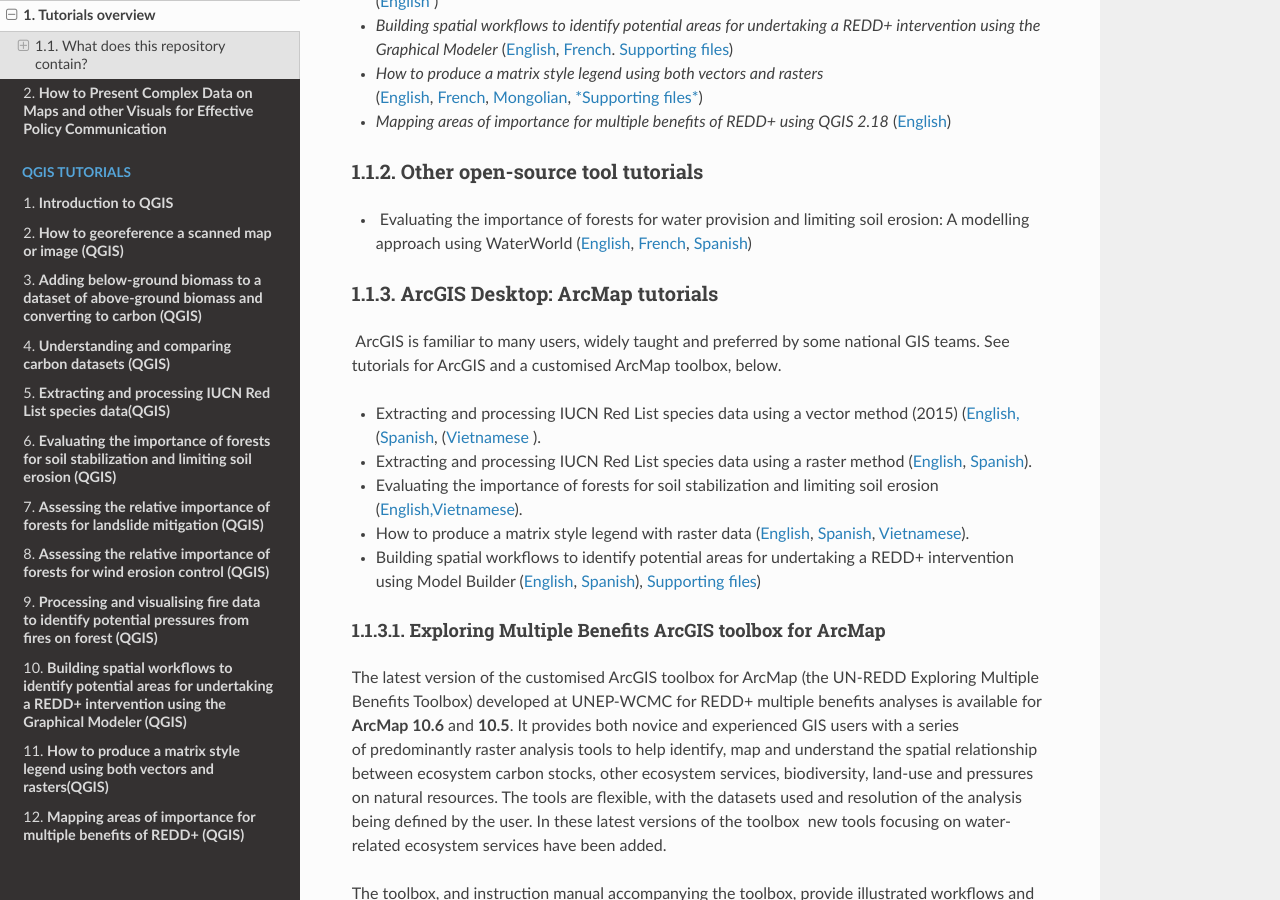
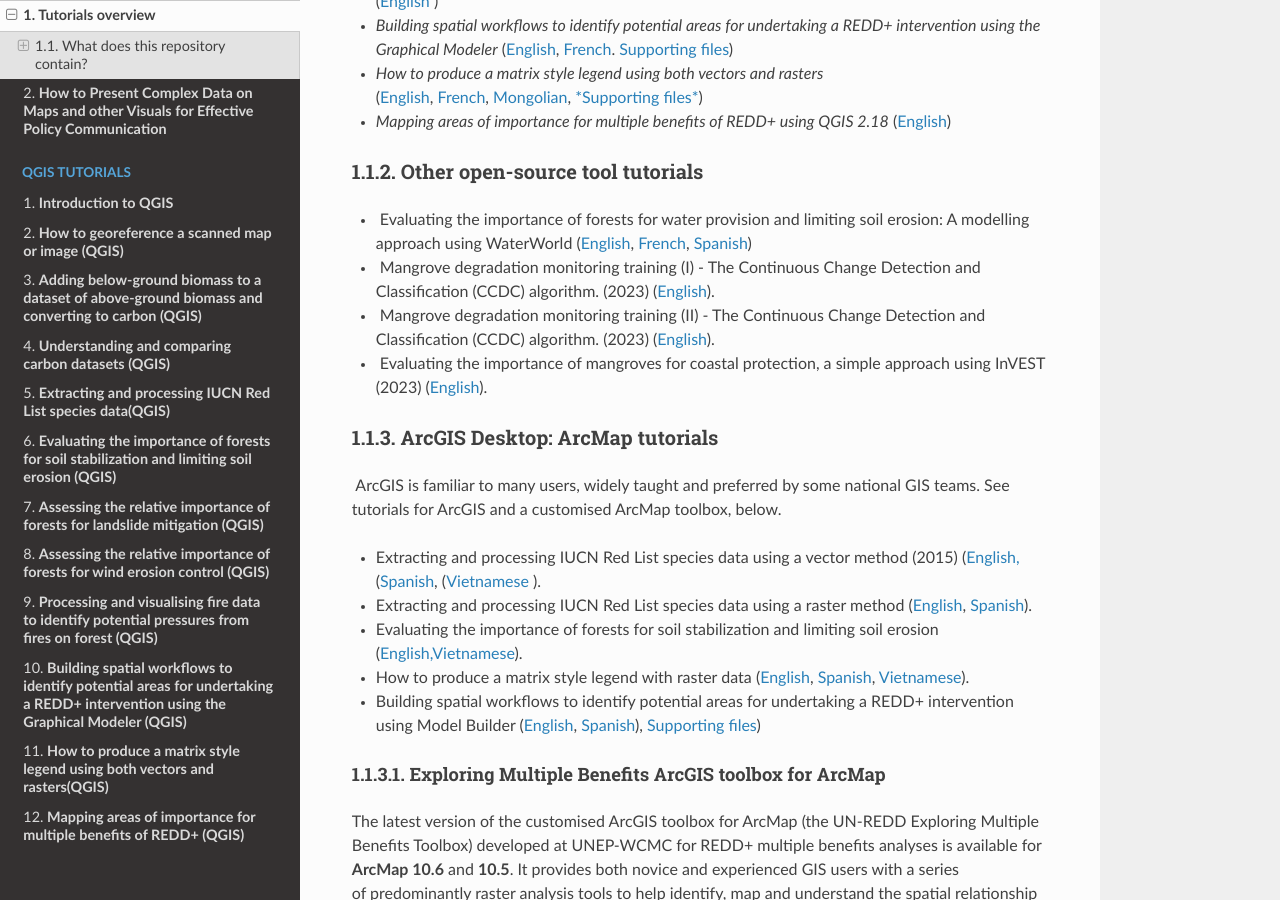
Before and after one commit to corinnar/GIS_tutorials, a Sphinx documentation site: the page built from docs/source/GIS_TOOLS_PAGE.rst, in a window 1280 px wide and 900 px high, scrolled down 1476 px. Built offline with Sphinx 7.4.7 and the Read the Docs theme 2.0.0, drawn with Linux system fonts in a browser that asks for light colours; pages that are not in the unit, such as notebooks, are missing from menus.

Commit message:
Update GIS_TOOLS_PAGE.rst

```diff
--- a/docs/source/GIS_TOOLS_PAGE.rst
+++ b/docs/source/GIS_TOOLS_PAGE.rst
@@ -59,7 +59,11 @@
 ~~~~~~~~~~~~~~~~~~~~~~~~~~~~~~~~~~~~~~~~
 -   Evaluating the importance of forests for water provision and limiting soil erosion: A modelling approach using WaterWorld (`English <https://github.com/corinnar/GIS_tutorials/blob/main/docs/source/media/materials/pdfs/UN_REDD_WaterWorld_Tutorial_170306%20(336966).pdf>`__, \ `French <https://github.com/corinnar/GIS_tutorials/blob/main/docs/source/media/materials/pdfs/UN_REDD_WaterWorld_Tutorial_FR_180109.pdf>`__, \ `Spanish <https://github.com/corinnar/GIS_tutorials/blob/main/docs/source/media/materials/pdfs/UN_REDD_WaterWorld_Tutorial_Spanish_170530.pdf>`__)
 
+-   Mangrove degradation monitoring training (I) - The Continuous Change Detection and Classification (CCDC) algorithm. (2023) (`English <https://github.com/corinnar/GIS_tutorials/blob/main/docs/source/media/materials/pdfs/CCDC_Training_I_SEPAL_exercises_with_background_.pdf>`__).
 
+-   Mangrove degradation monitoring training (II) - The Continuous Change Detection and Classification (CCDC) algorithm. (2023) (`English <https://github.com/corinnar/GIS_tutorials/blob/main/docs/source/media/materials/pdfs/CCDC_training_II_Exercises in SEPAL_breakpoint_bands.pdf>`__).
+
+-   Evaluating the importance of mangroves for coastal protection, a simple approach using InVEST (2023) (`English <https://github.com/corinnar/GIS_tutorials/blob/main/docs/source/media/materials/pdfs/MyanmarMangroves_coastal_vuln_InVEST_July_final.pdf>`__).
 
 ArcGIS Desktop: ArcMap tutorials
 ~~~~~~~~~~~~~~~~~~~~~~~~~~~~~~~~~~~~~~~~
```
